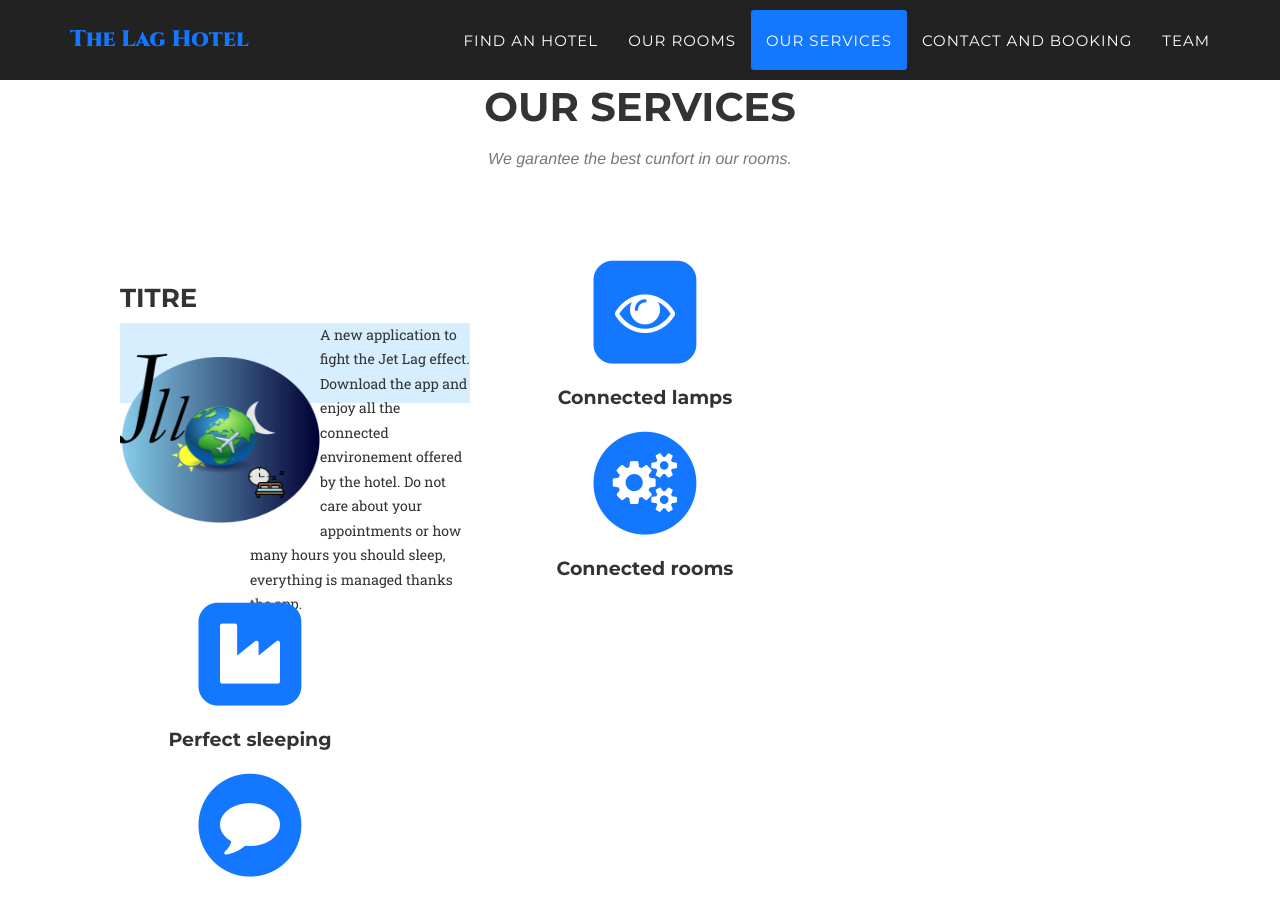
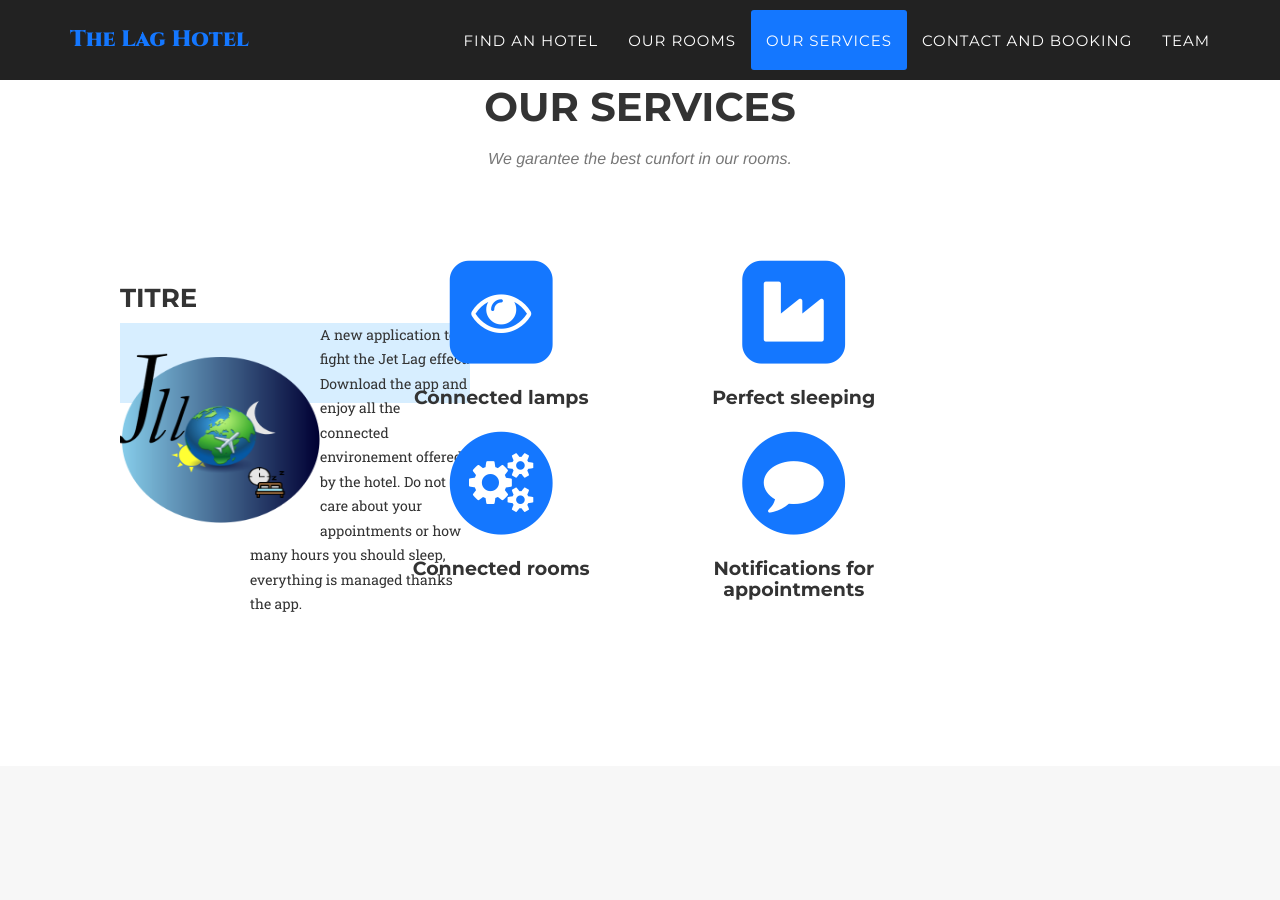
Before and after one commit to VincentGautier/Hotel-web-site, a Jekyll site: the page built from index.html, in a window 1280 px wide and 900 px high, scrolled down 2366 px. Built offline with Jekyll 4.4.1, drawn with Linux system fonts in a browser that asks for light colours; some web fonts are replaced.

Commit message:
Update our_services.html

```diff
--- a/_includes/our_services.html
+++ b/_includes/our_services.html
@@ -7,7 +7,7 @@
                     <h3 class="section-subheading text-muted">  We garantee the best cunfort in our rooms.</h3>
                 </div>
             </div>
-            <div class="col-md-4">
+            <div class="col-md-3">
         <div id="corps">
 <h3>titre</h3>
 <div class="bloc">
@@ -20,7 +20,7 @@
             </div>
             <p> </p>
             <div class="row text-center">
-                <div class="col-md-4">
+                <div class="col-md-3">
                     <span class="fa-stack fa-4x">
                         <i class="fa fa-square fa-stack-2x text-primary"></i>
                         <i class="fa fa-eye fa-stack-1x fa-inverse"></i>
@@ -35,7 +35,7 @@
                     <h4 class="service-heading">Connected rooms</h4>
                     <p class="text-muted"></p>
                 </div>
-                <div class="col-md-4">
+                <div class="col-md-3">
                     <span class="fa-stack fa-4x">
                         <i class="fa fa-square fa-stack-2x text-primary"></i>
                         <i class="fa fa-industry fa-stack-1x fa-inverse"></i>
```
